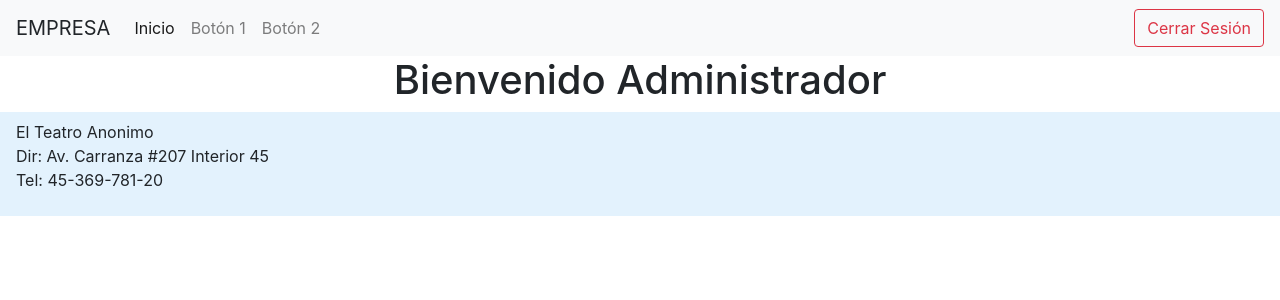
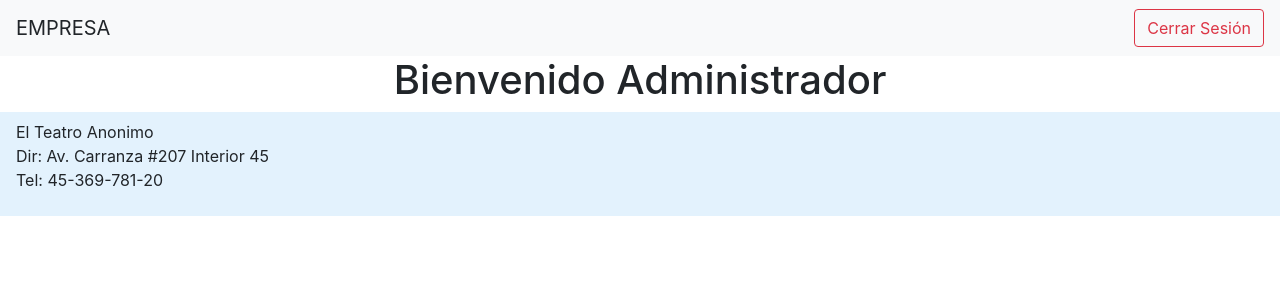
Before and after one commit to zero665/Teatros, a PHP site: page /roles/administrador/Bienvenido.php in a window 1280 px wide. Shown: the top 300 px of the page. Run offline with PHP 8.4, Linux system fonts and the light colour scheme; the visitor is signed in with stand-in values (Sample User, id 1); data that the repository does not hold is empty.

Commit message:
quité acciones del header en administrador

```diff
--- a/includes/headerAdmin.php
+++ b/includes/headerAdmin.php
@@ -40,16 +40,6 @@ if ($varsesion == null || $varsesion =='') {
 
   <div class="collapse navbar-collapse" id="navbarSupportedContent">
     <ul class="navbar-nav mr-auto">
-      <li class="nav-item active">
-        <a class="nav-link" href="#">Inicio</a>
-      </li>
-      <li class="nav-item">
-        <a class="nav-link" href="#">Botón 1</a>
-      </li>
-      <li class="nav-item">
-        <a class="nav-link" href="#">Botón 2</a>
-      </li>
-
     </ul>
       <form action="./../../control/CerrarSesion.php">
           <button class="btn btn-outline-danger my-2 my-sm-0" type="submit">Cerrar Sesión</button>
```
